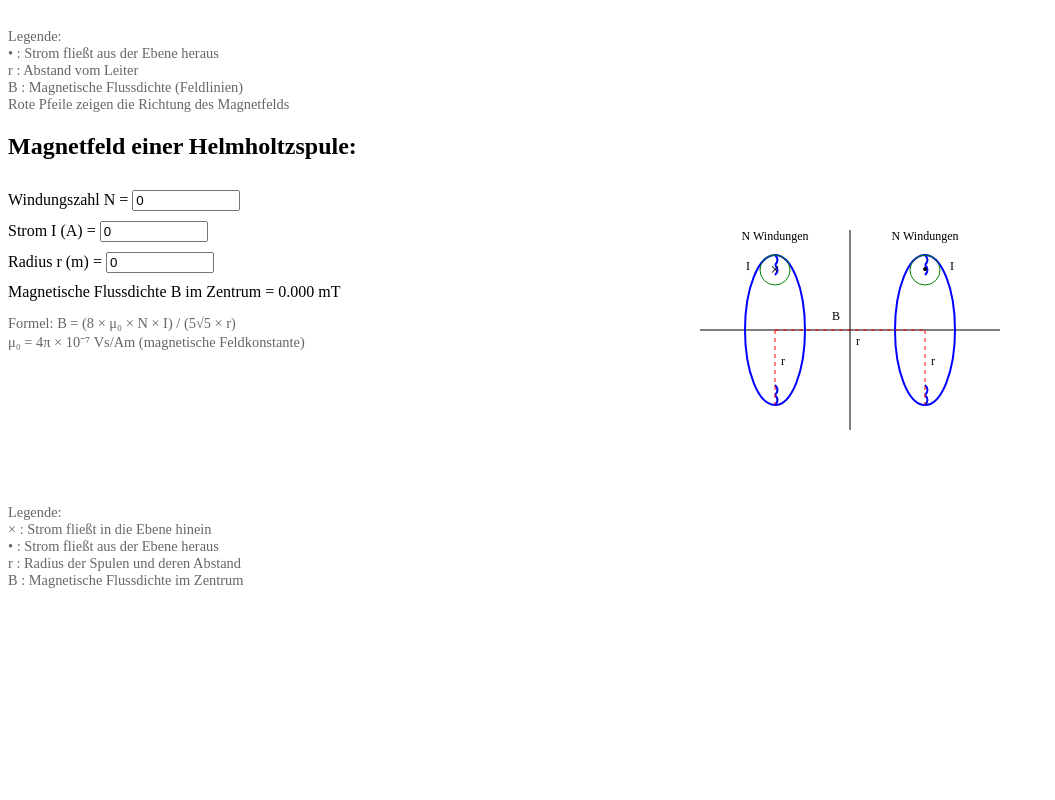
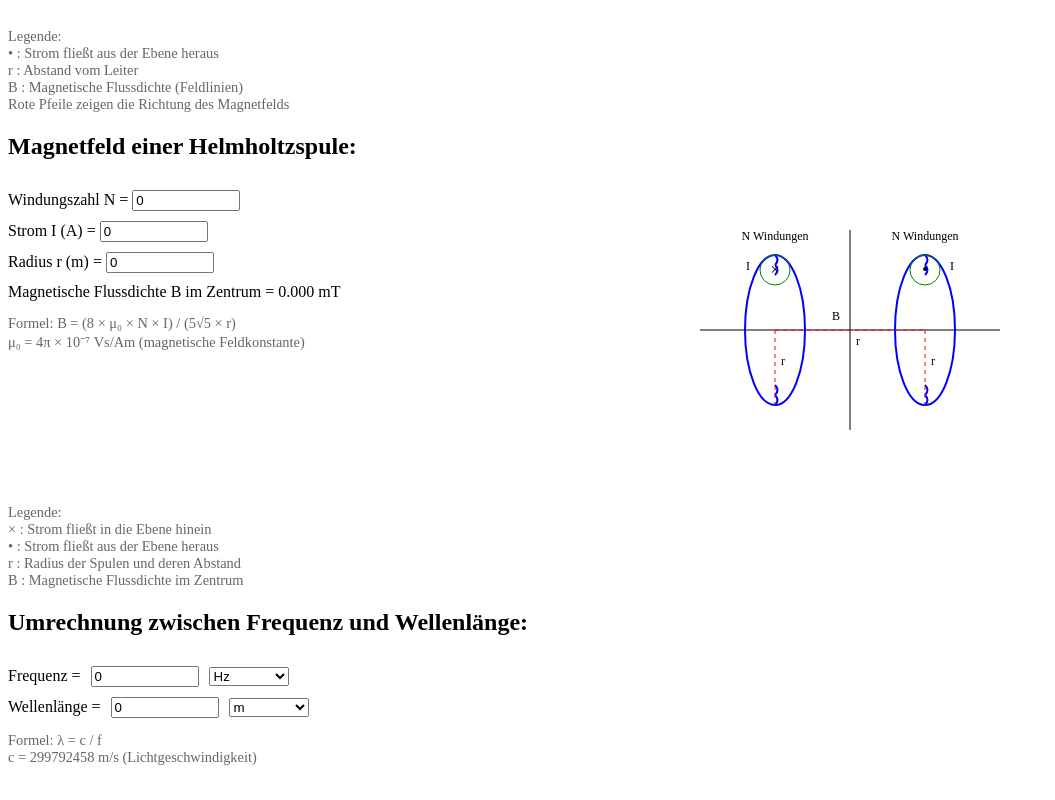
Before and after one commit to Florian-Soyka/EMF-Tools, an Angular app: page / in a window 1280 px wide. Shown: the part 1077-1877 px from the top of the page, without its empty margins (0-1055 px from the left). Before the commit the page ends 1686 px from the top, so only its background shows below. Built offline with nearby package versions, Linux system fonts and the light colour scheme.

Commit message:
Add frequency wavelength conversion.

```diff
--- a/src/main.ts
+++ b/src/main.ts
@@ -257,6 +257,40 @@ import { provideAnimations } from '@angular/platform-browser/animations';
         B : Magnetische Flussdichte im Zentrum
       </p>
     </div>
+
+    <div style="margin: 20px 0">
+    <h2>Umrechnung zwischen Frequenz und Wellenlänge:</h2>
+    <div style="display: flex; gap: 20px; margin-bottom: 20px">
+      <div style="flex: 1">
+        <div style="margin: 10px 0">
+          <label style="display: flex; gap: 10px; align-items: center">
+            Frequenz =
+            <input type="number" [(ngModel)]="frequency" (ngModelChange)="calculateWavelength()" style="width: 100px">
+            <select [(ngModel)]="frequencyUnit" (ngModelChange)="calculateWavelength()" style="width: 80px">
+              <option value="1">Hz</option>
+              <option value="1000">kHz</option>
+              <option value="1000000">MHz</option>
+              <option value="1000000000">GHz</option>
+            </select>
+          </label>
+        </div>
+        <div style="margin: 10px 0">
+          <label style="display: flex; gap: 10px; align-items: center">
+            Wellenlänge =
+            <input type="number" [(ngModel)]="wavelength" (ngModelChange)="calculateFrequency()" style="width: 100px">
+            <select [(ngModel)]="wavelengthUnit" (ngModelChange)="calculateFrequency()" style="width: 80px">
+              <option value="1">m</option>
+              <option value="0.01">cm</option>
+              <option value="0.001">mm</option>
+            </select>
+          </label>
+        </div>
+        <p style="color: #666; font-size: 0.9em">
+          Formel: λ = c / f <br>
+          c = 299792458 m/s (Lichtgeschwindigkeit)
+        </p>
+      </div>
+    </div>
   `,
 })
 export class App {
@@ -278,6 +312,12 @@ export class App {
 
   μ0: number = 4 * Math.PI * 1e-7; // magnetische Feldkonstante
   Z0: number = 376.730313668; // Wellenwiderstand des Vakuums
+
+  frequency: number = 0;
+  frequencyUnit: string = "1";
+  wavelength: number = 0;
+  wavelengthUnit: string = "1";
+  c: number = 299792458;
 
   calculateH() {
     if (this.bFieldMilliTesla != null) {
@@ -326,6 +366,22 @@ export class App {
       this.helmholtzFieldMilliTesla = 0;
     }
   }
+
+  calculateWavelength() {
+    if (this.frequency != null && this.frequency !== 0) {
+      const frequencyInHz = this.frequency * parseFloat(this.frequencyUnit);
+      const wavelengthInMeters = this.c / frequencyInHz;
+      this.wavelength = wavelengthInMeters / parseFloat(this.wavelengthUnit);
+    }
+  }
+
+  calculateFrequency() {
+    if (this.wavelength != null && this.wavelength !== 0) {
+      const wavelengthInMeters = this.wavelength * parseFloat(this.wavelengthUnit);
+      const frequencyInHz = this.c / wavelengthInMeters;
+      this.frequency = frequencyInHz / parseFloat(this.frequencyUnit);
+    }
+  }
 }
 
 bootstrapApplication(App, {
```
